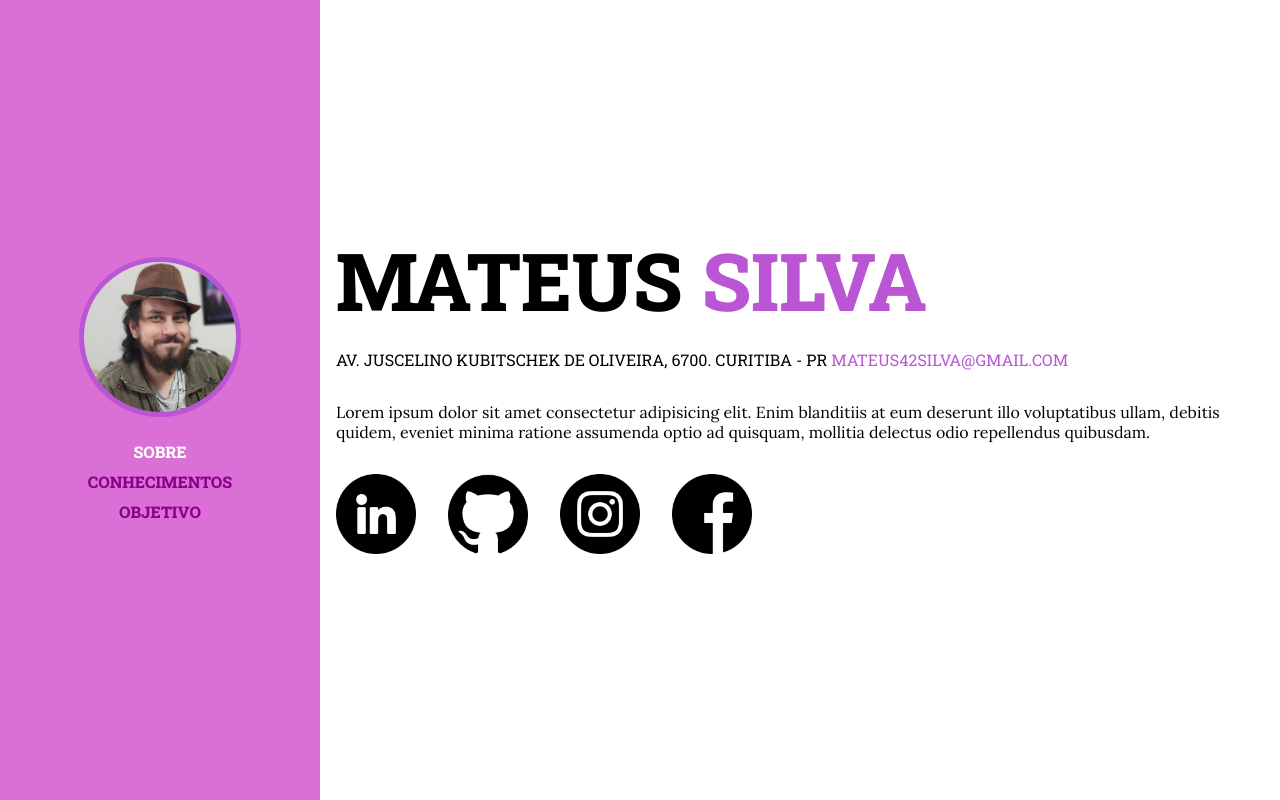
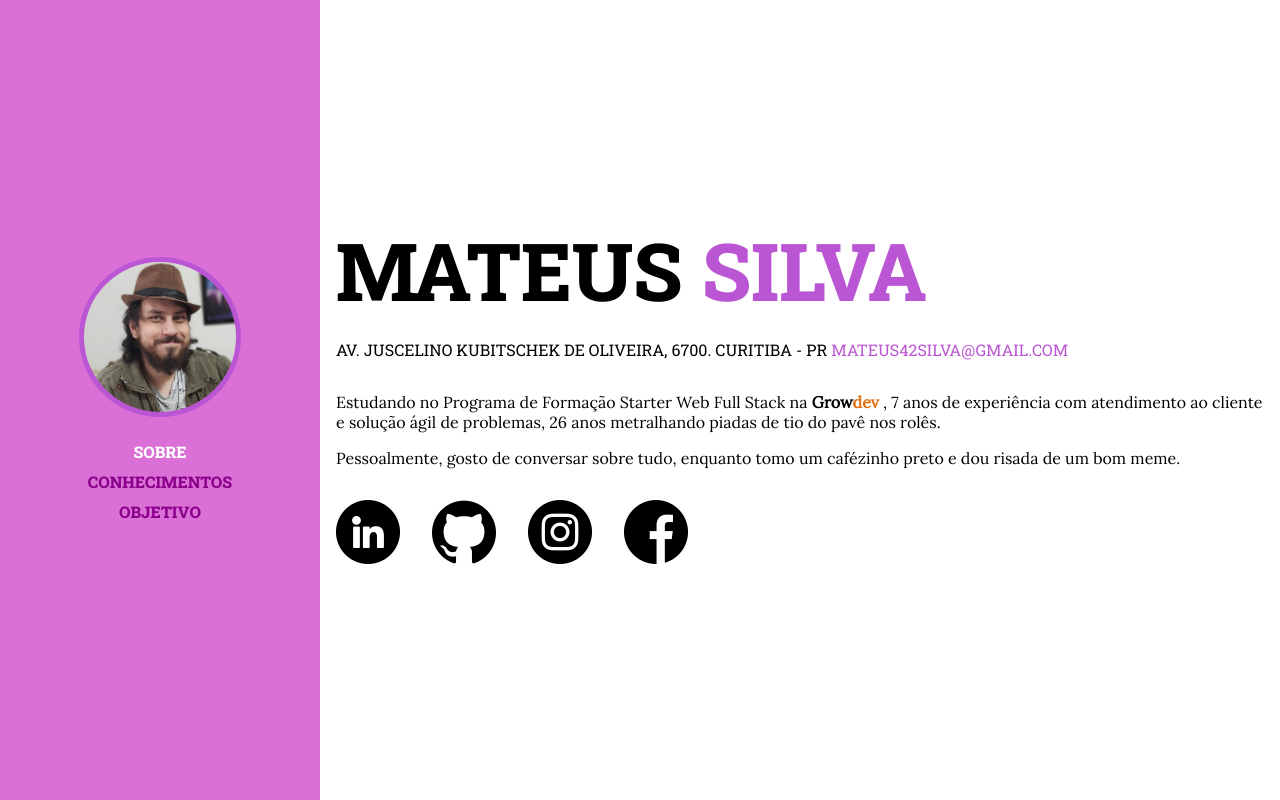
Before and after one commit to MateusSilva42/Conclus-o-de-Modulo---Front-End-1, a plain HTML site: page index.html in a window 1280 px wide. Drawn offline with Linux system fonts and the light colour scheme.

Commit message:
add links and remove some id's

```diff
--- a/index.html
+++ b/index.html
@@ -9,11 +9,11 @@
   </head>
   <body>
     <div id="page">
-      <aside id="side-content" style="background-color: #DA70D6">
-        <div id="side-menu">
-          <section id="picture-section">
+      <aside id="side-content">
         <div>
-              <a href="#">
+          <section>
+            <div>
+              <a href="https://github.com/MateusSilva42" target="_blank">
                 <img
                   src="./images/profile.jpeg"
                   alt="foto de perfil - Mateus Silva"
@@ -24,37 +24,87 @@
           </section>
           <nav id="main-menu">
             <ul id="list-menu">
-              <li><a href="#" style="color:white"> SOBRE</a></li>
-              <li><a href="#" > CONHECIMENTOS</a></li>
-              <li><a href="#"> OBJETIVO</a></li>
+              <li><a href="#" style="color: white"> SOBRE</a></li>
+              <li><a href="conhecimentos.html"> CONHECIMENTOS</a></li>
+              <li><a href="objetivos.html"> OBJETIVO</a></li>
             </ul>
           </nav>
         </div>
       </aside>
       <main id="main">
         <section id="name">
-          <a href="#"><p> MATEUS <span class="color-text"> SILVA</span></p></a>
+          <a href="https://github.com/MateusSilva42" target="_blank"
+            ><p>MATEUS <span class="color-text"> SILVA</span></p></a
+          >
         </section>
 
         <section id="adress">
-          <p> AV. JUSCELINO KUBITSCHEK DE OLIVEIRA, 6700. CURITIBA - PR <span class="color-text"> MATEUS42SILVA@GMAIL.COM</span></p>
+          <p>
+            AV. JUSCELINO KUBITSCHEK DE OLIVEIRA, 6700. CURITIBA - PR
+            <span>
+              <a href="mailto:mateus42silva@gmail.com">
+                MATEUS42SILVA@GMAIL.COM</a
+              ></span
+            >
+          </p>
         </section>
 
         <section id="bio">
           <p>
-            Lorem ipsum dolor sit amet consectetur adipisicing elit. Enim blanditiis at eum deserunt illo voluptatibus ullam, debitis quidem, eveniet minima ratione assumenda optio ad quisquam, mollitia delectus odio repellendus quibusdam.
+            Estudando no Programa de Formação Starter Web Full Stack na
+            <a href="https://www.growdev.com.br/" target="_blank">
+              <strong> Grow<span>dev</span> </strong></a
+            >, 7 anos de experiência com atendimento ao cliente e solução ágil
+            de problemas, 26 anos metralhando piadas de tio do pavê nos rolês.
+          </p>
 
+          <p>
+            Pessoalmente, gosto de conversar sobre tudo, enquanto tomo um
+            cafézinho preto e dou risada de um bom meme.
           </p>
         </section>
 
         <section id="social">
           <ul id="social-list">
-            <li><a href="#"> <img src="./images/linkedin.png" alt="Perfil de Mateus Silva no Linkedin"></a></li>
-            <li><a href="#"> <img src="./images/github.png" alt="Perfil de Mateus Silva no Github" class="social-icon"></a></li>
-            <li><a href="#"><img src="./images/instagram.png" alt="Perfil de Mateus Silva no Instagram" class="social-icon"></a></li>
-            <li><a href="#"><img src="./images/facebook.png" alt="Perfil de Mateus Silva no Facebook" class="social-icon"></a></li>
+            <li>
+              <a
+                href="https://www.linkedin.com/in/mateus-s-910b1283/"
+                target="_blank"
+              >
+                <img
+                  src="./images/linkedin.png"
+                  alt="Perfil de Mateus Silva no Linkedin"
+              /></a>
+            </li>
+            <li>
+              <a href="https://github.com/MateusSilva42" target="_blank">
+                <img
+                  src="./images/github.png"
+                  alt="Perfil de Mateus Silva no Github"
+                  class="social-icon"
+              /></a>
+            </li>
+            <li>
+              <a
+                href="https://www.instagram.com/mateus.silva42/"
+                target="_blank"
+                ><img
+                  src="./images/instagram.png"
+                  alt="Perfil de Mateus Silva no Instagram"
+                  class="social-icon"
+              /></a>
+            </li>
+            <li>
+              <a
+                href="https://www.facebook.com/profile.php?id=100007346738768"
+                target="_blank"
+                ><img
+                  src="./images/facebook.png"
+                  alt="Perfil de Mateus Silva no Facebook"
+                  class="social-icon"
+              /></a>
+            </li>
           </ul>
-
         </section>
       </main>
     </div>
--- a/style/styles.css
+++ b/style/styles.css
@@ -27,9 +27,15 @@ html {
   border-radius: 50%;
 }
 
+#profile-picture:hover{
+  border: 5px solid #da7df1;
+  border-radius: 50%;
+}
+
 #side-content {
   width: 25%;
   height: 100%;
+  background-color: #DA70D6;
   box-sizing: border-box;
   display: flex;
   flex-direction: column;
@@ -107,12 +113,31 @@ li a:active{
   padding: 0;
 }
 
+#adress a{
+ text-decoration: none;
+ color: #BA55D3;
+}
+
+#adress a:visited{
+  color: #BA55D3;
+}
+
 #bio{
   font-family: 'Lora', serif;
   font-size: 1rem;
   text-align: left;
   margin-left: 1rem;
   padding: 0;
+}
+
+#bio a{
+  text-decoration: none;
+  color: black;
+}
+
+#bio span{
+  color:#e16e0e;
+
 }
 
 #social{
@@ -142,6 +167,6 @@ li a:active{
   color: #BA55D3 ;
 }
 ul li img{
-  height: 5rem;
+  height: 4rem;
 
 }
```
Lines whose indentation alone changed are shown as unchanged.
